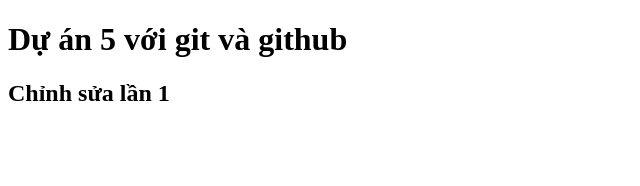
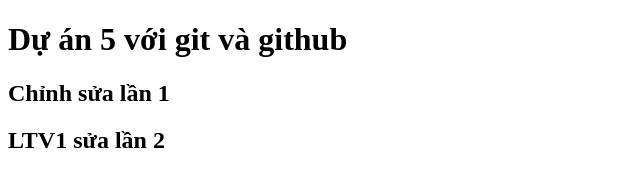
Before and after one commit to VuHieu-pstu/duan6, a plain HTML site: page index.html in a window 1280 px wide. Shown: the whole page, without its empty margins (0-640 px from the left). Drawn offline with Linux system fonts and the light colour scheme.

Commit message:
LTV2 sửa lần 2

```diff
--- a/index.html
+++ b/index.html
@@ -8,5 +8,6 @@
   <body>
     <h1>Dự án 5 với git và github</h1>
     <h2>Chỉnh sửa lần 1</h2>
+    <h2>LTV1 sửa lần 2</h2>
   </body>
 </html>
```
